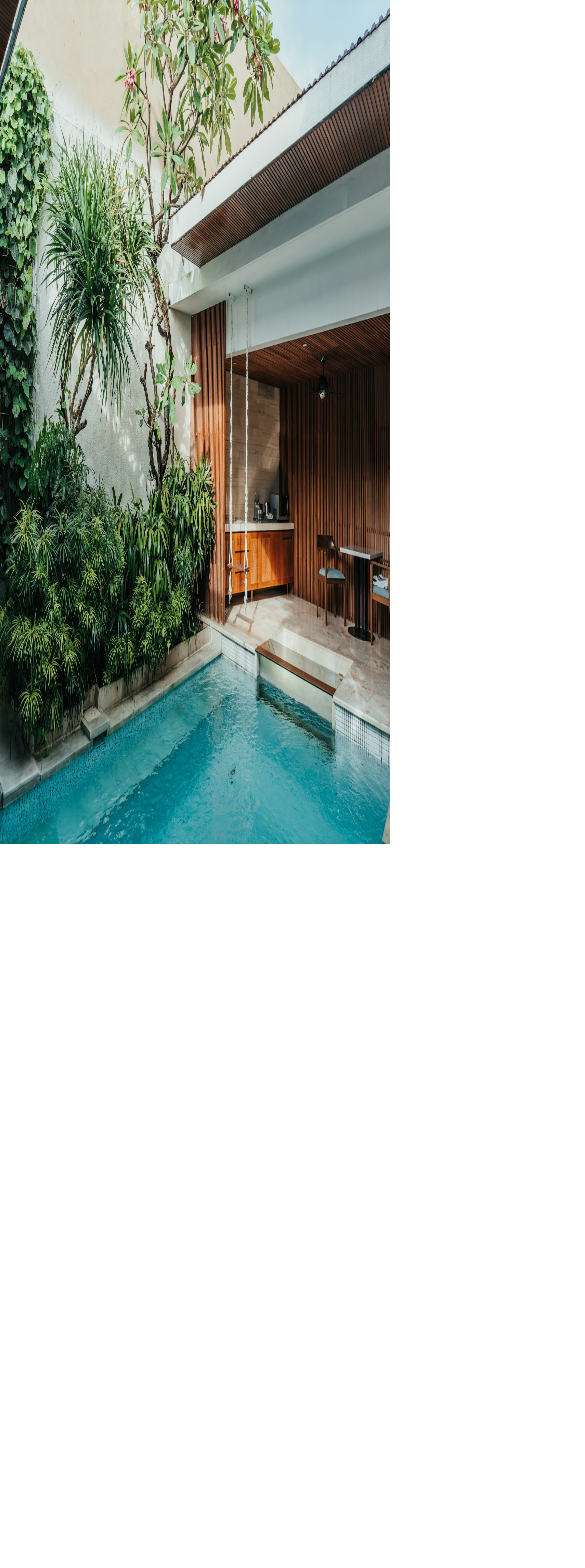
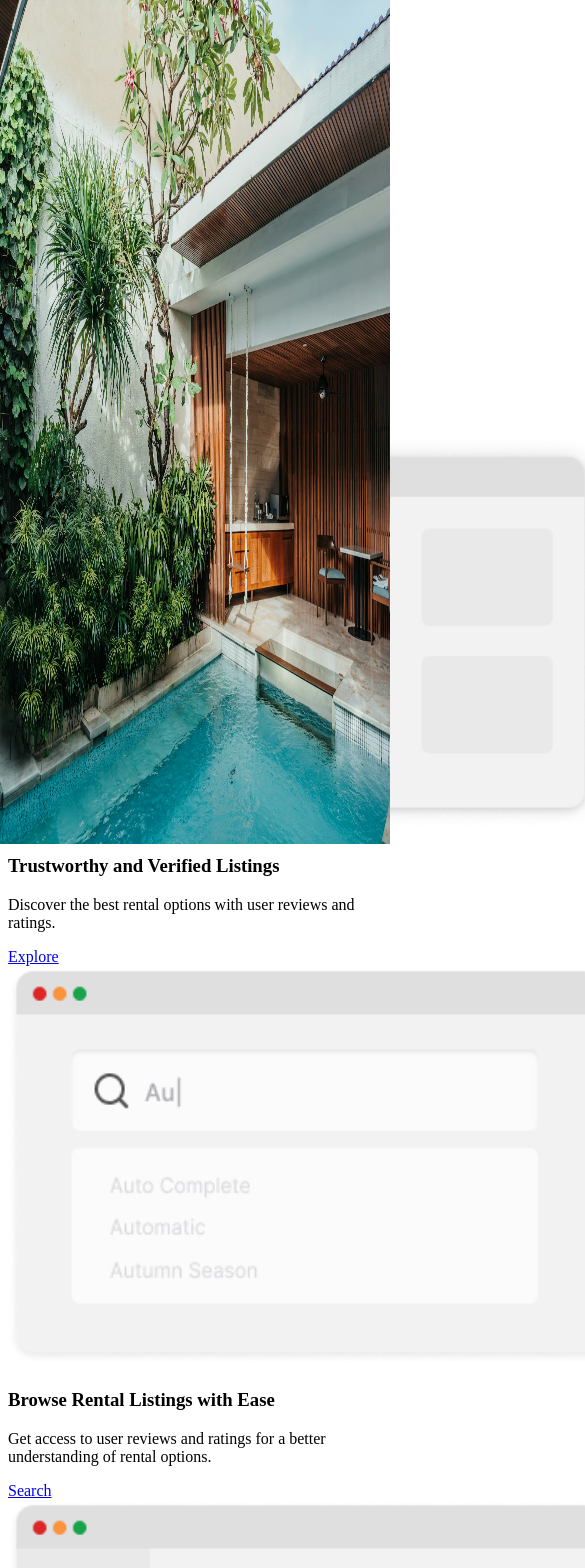
Before and after one commit to Parthtank21/real-estate-app-fe, a Next.js app: page /landing in a window 390 px wide. Shown: the top 1568 px of the page, 585 px wide, since content can reach past the window. Before the commit the page ends 844 px from the top, so only its background shows below. Built offline with nearby package versions, Linux system fonts and the light colour scheme.

Commit message:
ui: completed features section

```diff
--- /dev/null
+++ b/src/app/(nondashboard)/landing/features-section.tsx
@@ -0,0 +1,106 @@
+"use client";
+
+import React from "react";
+import { motion, Variants } from "motion/react";
+import Image from "next/image";
+import Link from "next/link";
+
+const containerVariants: Variants = {
+  hidden: { opacity: 0, y: 50 },
+  visible: {
+    opacity: 1,
+    y: 0,
+    transition: {
+      duration: 0.5,
+      staggerChildren: 0.2,
+    },
+  },
+};
+
+const itemVariants: Variants = {
+  hidden: { opacity: 0, y: 20 },
+  visible: { opacity: 1, y: 0 },
+};
+
+export default function FeaturesSection() {
+  return (
+    <motion.div
+      initial="hidden"
+      whileInView="visible"
+      viewport={{ once: true }}
+      variants={containerVariants}
+      className="py-24 px-6 sm:px-8 lg:px-12 xl:px-16 bg-white"
+    >
+      <div className="max-w-4xl xl:max-w-6xl mx-auto">
+        <motion.h2
+          variants={itemVariants}
+          className="text-3xl font-bold text-center mb-12 w-full sm:w-2/3 mx-auto"
+        >
+          Quickly find the home you want using our effective search filters!
+        </motion.h2>
+        <div className="grid grid-cols-1 md:grid-cols-3 gap-8 lg:gap-12 xl:gap-16">
+          {[0, 1, 2].map((index) => (
+            <motion.div key={index} variants={itemVariants}>
+              <FeatureCard
+                imageSrc={`/landing-search${3 - index}.png`}
+                title={
+                  [
+                    "Trustworthy and Verified Listings",
+                    "Browse Rental Listings with Ease",
+                    "Simplify Your Rental Search with Advanced",
+                  ][index]
+                }
+                description={
+                  [
+                    "Discover the best rental options with user reviews and ratings.",
+                    "Get access to user reviews and ratings for a better understanding of rental options.",
+                    "Find trustworthy and verified rental listings to ensure a hassle-free experience.",
+                  ][index]
+                }
+                linkText={["Explore", "Search", "Discover"][index]}
+                linkHref={["/explore", "/search", "/discover"][index]}
+              />
+            </motion.div>
+          ))}
+        </div>
+      </div>
+    </motion.div>
+  );
+}
+
+function FeatureCard({
+  imageSrc,
+  title,
+  description,
+  linkText,
+  linkHref,
+}: {
+  imageSrc: string;
+  title: string;
+  description: string;
+  linkText: string;
+  linkHref: string;
+}) {
+  return (
+    <div className="text-center">
+      <div className="p-4 rounded-lg mb-4 flex items-center justify-center h-48">
+        <Image
+          src={imageSrc}
+          height={400}
+          width={600}
+          className="w-full h-full object-contain"
+          alt={title}
+        />
+      </div>
+      <h3 className="text-xl font-semibold mb-2">{title}</h3>
+      <p className="mb-4">{description}</p>
+      <Link
+        href={linkHref}
+        className="inline-block border border-gray-300 rounded px-4 py-2 hover:bg-gray-100"
+        scroll={false}
+      >
+        {linkText}
+      </Link>
+    </div>
+  );
+}
--- a/src/app/(nondashboard)/landing/page.tsx
+++ b/src/app/(nondashboard)/landing/page.tsx
@@ -1,10 +1,12 @@
 import React from "react";
 import HeroSection from "./hero-section";
+import FeaturesSection from "./features-section";
 
 export default function Landing() {
   return (
     <div>
       <HeroSection />
+      <FeaturesSection />
     </div>
   );
 }
```
